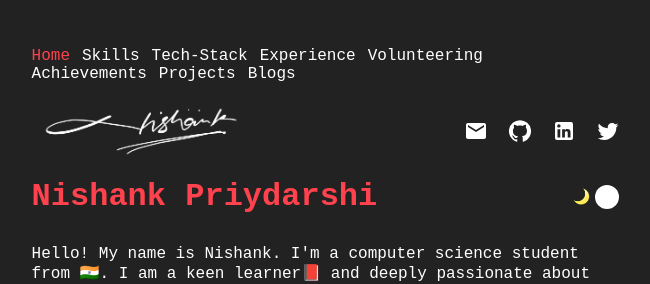
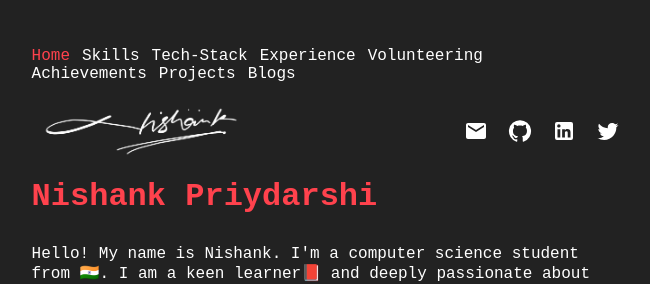
Before and after one commit to theMillenniumFalcon/portfolio, a Next.js app: page / in a window 1280 px wide. Shown: the top 284 px of the page, without its empty margins (314-964 px from the left). Built offline with nearby package versions, Linux system fonts and the light colour scheme.

Commit message:
toggle removed

```diff
--- a/components/Toggle.tsx
+++ /dev/null
@@ -1,48 +0,0 @@
-import React from "react";
-import { Box, Image } from "@chakra-ui/react";
-
-interface ToggleProps { }
-
-const Toggle: React.FC<ToggleProps> = ({ }) => {
-    return (
-        <Box
-            width="50px"
-            height="24px"
-            border="1px solid #222"
-            borderRadius="20px"
-            display="flex"
-            alignItems="center"
-            justifyContent="space-around"
-            position="fixed"
-            right="27vw"
-        >
-            <Image
-                cursor='pointer'
-                htmlWidth='17px'
-                htmlHeight='17px'
-                objectFit='cover'
-                src='assets/toggle/moon.png'
-                alt=''
-            />
-            <Image
-                cursor='pointer'
-                htmlWidth='17px'
-                htmlHeight='17px'
-                objectFit='cover'
-                src='assets/toggle/sun.png'
-                alt=''
-            />
-            <Box
-                width="24px"
-                height="24px"
-                borderRadius="50%"
-                backgroundColor="white"
-                cursor="pointer"
-                position="absolute"
-                right="0px"
-            />
-        </Box>
-    )
-}
-
-export default Toggle
--- a/pages/index.tsx
+++ b/pages/index.tsx
@@ -6,7 +6,6 @@ import MailIcon from '@mui/icons-material/Mail';
 import TwitterIcon from '@mui/icons-material/Twitter';
 import LinkedInIcon from '@mui/icons-material/LinkedIn';
 import GitHubIcon from '@mui/icons-material/GitHub';
-import Toggle from '../components/Toggle';
 
 const Home: NextPage = () => {
   return (
@@ -39,12 +38,9 @@ const Home: NextPage = () => {
             </Link>
           </Box>
         </Box>
-        <Box display="flex" alignItems="center" justifyContent="space-between" mb="30px" mt="10px">
-          <Heading as='h1' size='4xl' isTruncated color="#ff424d">
-            {"Nishank Priydarshi"}
-          </Heading>
-          <Toggle/>
-        </Box>
+        <Heading as='h1' size='4xl' isTruncated color="#ff424d" mb="30px" mt="10px">
+          {"Nishank Priydarshi"}
+        </Heading>
         <Box mb="30px">
           <Text fontSize='4xl' mb="30px">
             {"Hello! My name is Nishank. I'm a computer science student from 🇮🇳. I am a keen learner📕 and deeply passionate about Software development💻."}
```
Also changed, not shown: pages/books/001.tsx (+15 -19 lines).
